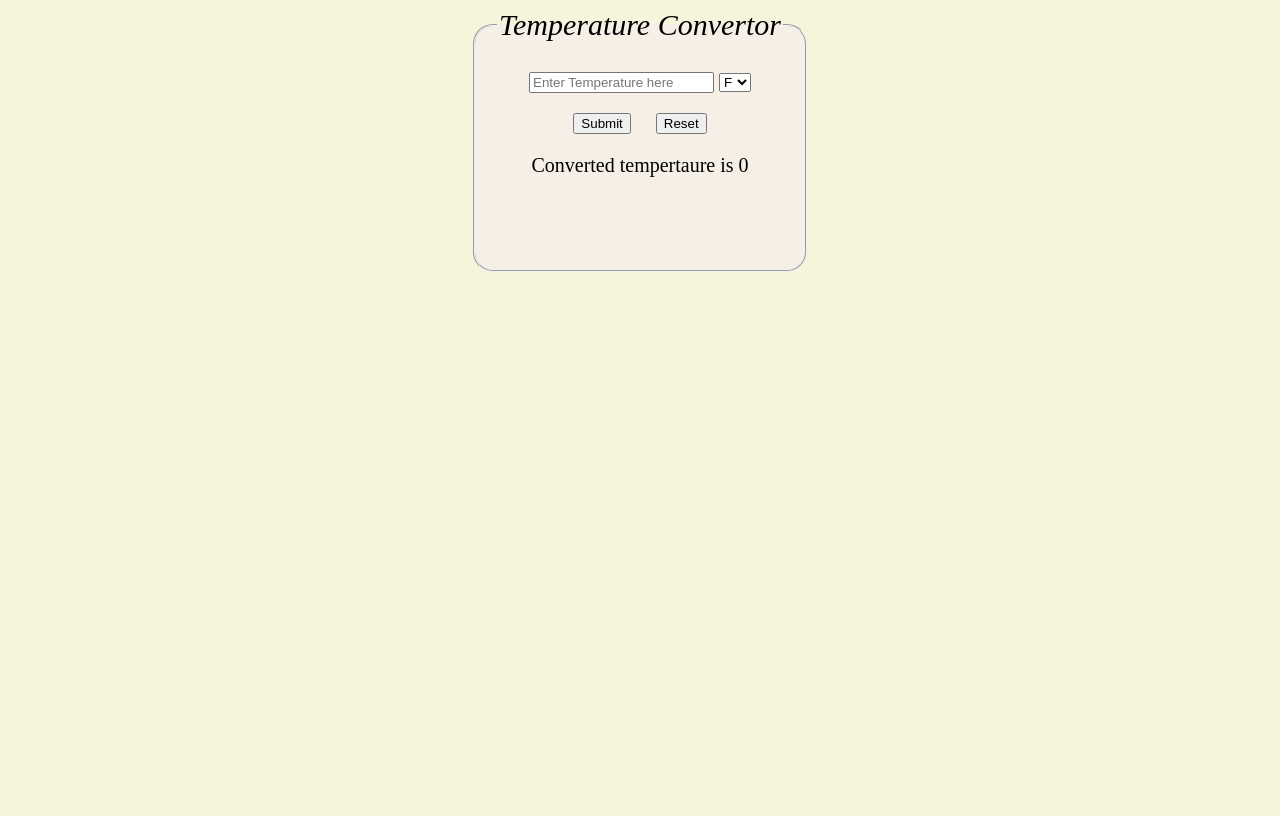
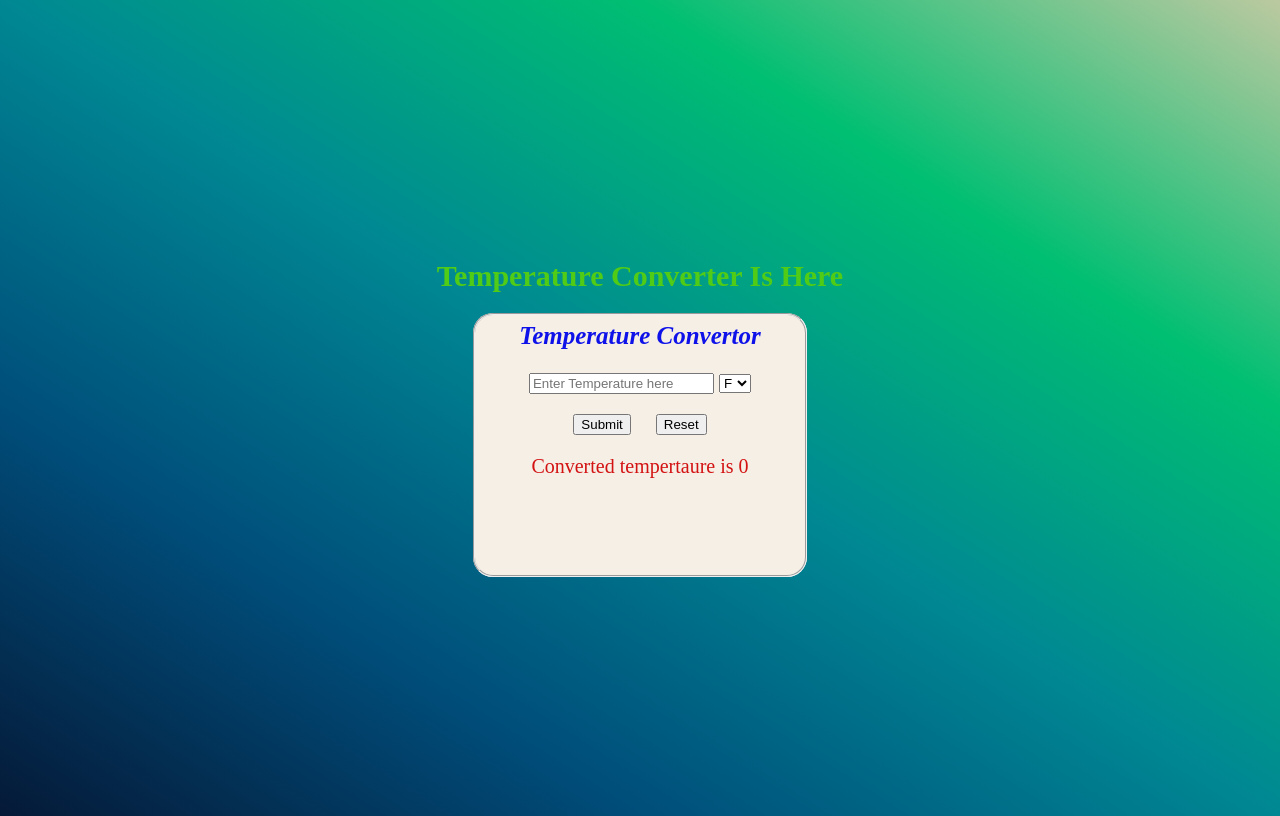
Before and after one commit to AnilKantMishra/temp, a plain HTML site: page index.html in a window 1280 px wide. Drawn offline with Linux system fonts and the light colour scheme.

Commit message:
Update index.html

```diff
--- a/index.html
+++ b/index.html
@@ -2,12 +2,35 @@
 <html>
 
 <title>temperature </title>
+<style>
+    body {
+        background-image: linear-gradient(to right top, #051937, #004d7a, #008793, #00bf72, #bcc9a0);
+        ;
+        ;
+        display: flex;
+        color: rgb(211, 18, 18);
+        justify-content: center;
+        align-items: center;
 
-<body style="background-color: beige; font-size: 20px;">
+        min-height: 100vh;
+
+    }
+</style>
+
+<body style=" font-size: 20px;">
     <center>
+        <strong>
+            <h1
+                style="text-align: center; color: rgb(80, 204, 22); font-size: 30px; font-style: bold; margin-bottom: 20px;">
+                Temperature Converter Is Here </h1>
+        </strong>
         <fieldset style="width: 300px; height: 30vh; border-radius: 20px; background-color: rgb(245, 239, 230);">
-            <legend style="text-align: center; font-size: 30px; font-style: italic; margin-bottom: 20px;"> Temperature
-                Convertor</legend>
+            <strong>
+                <legend
+                    style="text-align: center; color: rgb(14, 18, 233); font-size: 25px; font-style: italic; margin-bottom: 20px;">
+                    Temperature
+                    Convertor</legend>
+            </strong>
             <form>
                 <input type="text" id="tempa" value="" placeholder="Enter Temperature here">
 
```
